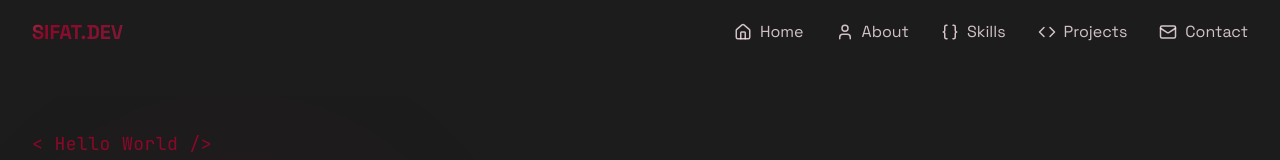
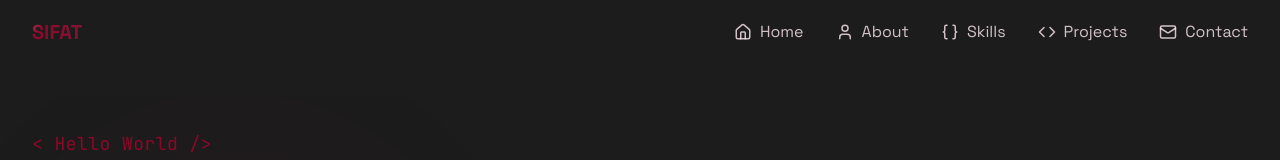
Before and after one commit to Sifat2245/My-Portfolio, a React (Vite) app: page / in a window 1280 px wide. Shown: the top 160 px of the page. Built offline with nearby package versions, Linux system fonts and the light colour scheme.

Commit message:
added contacts and map link

```diff
--- a/src/components/Conntact.jsx
+++ b/src/components/Conntact.jsx
@@ -1,6 +1,6 @@
 import { motion, useInView } from "framer-motion"; // eslint-disable-line no-unused-vars
 import { useRef, useState } from "react";
-import { Mail, Phone, MapPin, Send, CheckCircle } from "lucide-react";
+import { Mail, MessageCircleMore, MapPin, Send, CheckCircle } from "lucide-react";
 
 const Contact = () => {
   const ref = useRef(null);
@@ -41,16 +41,16 @@ const Contact = () => {
       action: "mailto:mdsaifuddinahmed360@gmail.com",
     },
     {
-      icon: Phone,
-      title: "Phone",
+      icon: MessageCircleMore,
+      title: "Whatsapp",
       content: "+88 01903-321075",
-      action: "tel:+8801903321075",
+      action: "whatsapp: +88 01903-321075",
     },
     {
       icon: MapPin,
       title: "Location",
       content: "Narayanganj, Dhaka, Bangladesh",
-      action: "#",
+      action: "https://www.google.com/maps/place/Narayanganj/@23.638887,90.4102529,12z/data=!3m1!4b1!4m6!3m5!1s0x3755b10812a520a3:0x6d3af4457bec4c90!8m2!3d23.642881!4d90.488286!16zL20vMDZtNTNj?entry=ttu&g_ep=EgoyMDI1MDYyMy4yIKXMDSoASAFQAw%3D%3D",
     },
   ];
 
--- a/src/components/Footer.jsx
+++ b/src/components/Footer.jsx
@@ -11,7 +11,7 @@ const Footer = () => {
             whileHover={{ scale: 1.05 }}
             className="font-orbitron font-bold text-xl gradient-text"
           >
-            SIFAT.DEV
+            SIFAT
           </motion.div>
 
         {/* Center - Navigation or Quick Links (Optional) */}
--- a/src/components/Hero.jsx
+++ b/src/components/Hero.jsx
@@ -86,6 +86,7 @@ const Hero = () => {
               transition={{ delay: 0.5 }}
             >
               {"<"} Hello World {"/>"}
+
             </motion.p>
           </div>
 
--- a/src/components/LoadingSpinner.jsx
+++ b/src/components/LoadingSpinner.jsx
@@ -48,7 +48,7 @@ const LoadingSpinner = () => {
               ease: "linear"
             }}
           >
-            SIFAT
+            {'<'} SIFAT {'/>'}
           </motion.h1>
           <motion.p
             className="text-text/70 text-lg"
--- a/src/components/Navbar.jsx
+++ b/src/components/Navbar.jsx
@@ -48,7 +48,7 @@ const Navbar = () => {
             whileHover={{ scale: 1.05 }}
             className="font-orbitron font-bold text-xl gradient-text"
           >
-            SIFAT.DEV
+            SIFAT
           </motion.div>
 
           {/* Desktop Menu */}
```
